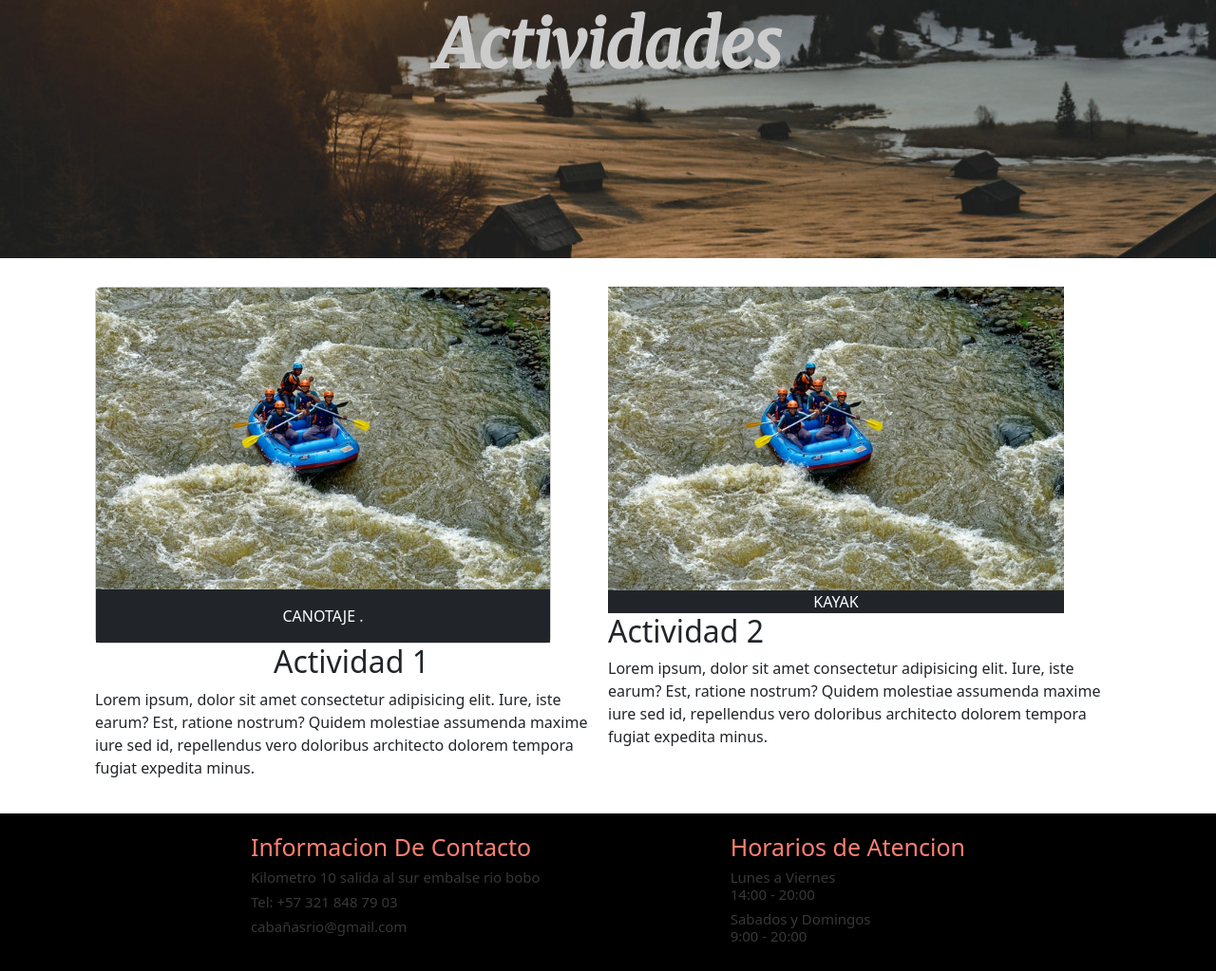
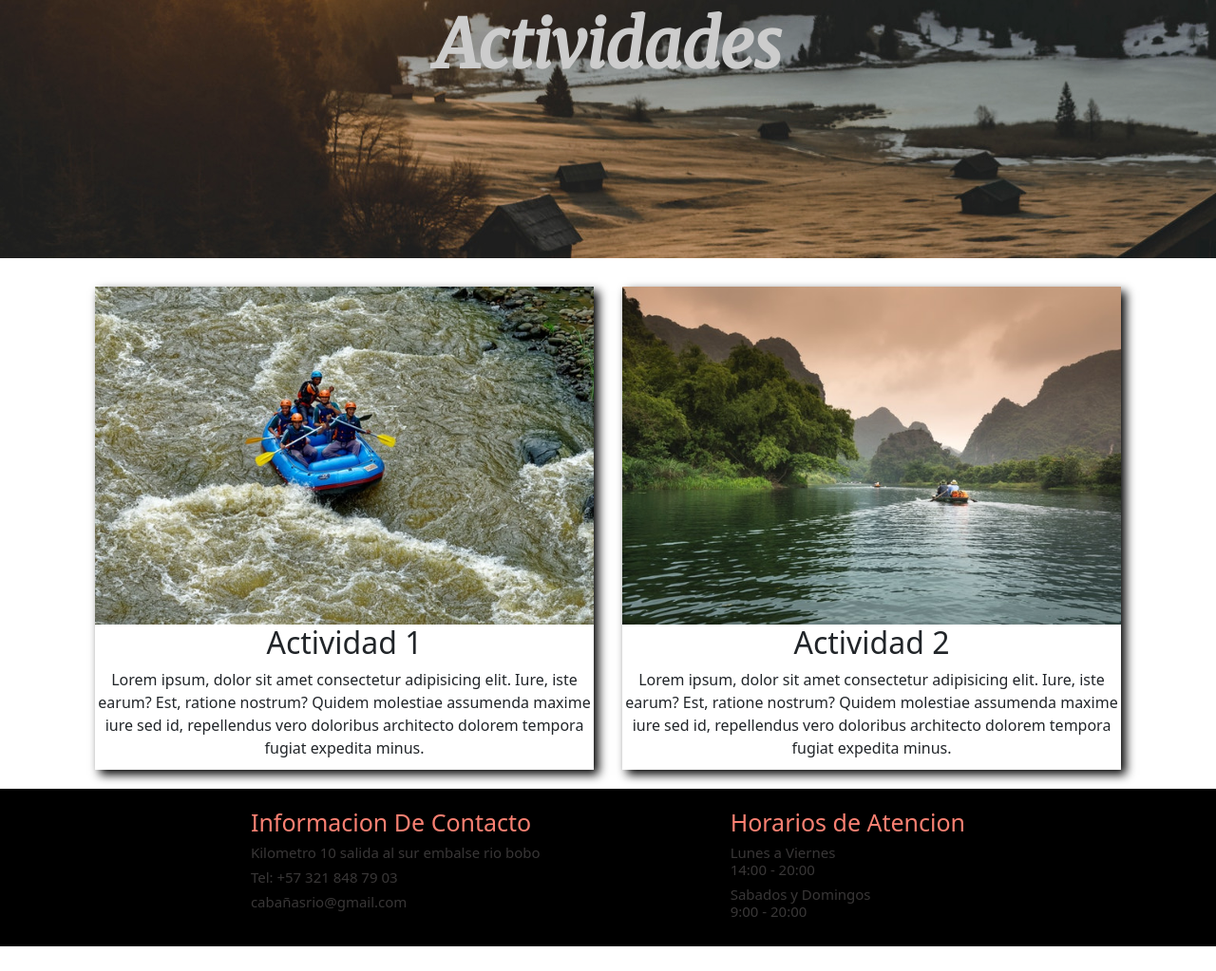
Before and after one commit to JohnCarlosTumal/desafio-sass, a website: page pages/actividades.html in a window 1280 px wide. Shown: the part 528-1551 px from the top of the page at 95% size. After the commit the page ends 1525 px from the top, so only its background shows below. Drawn offline with nearby package versions, Linux system fonts and the light colour scheme.

Commit message:
cards en actividades

```diff
--- a/pages/actividades.html
+++ b/pages/actividades.html
@@ -106,16 +106,13 @@
 
 
         <div class="cardPrimera">
-            <div class="card" style="width: 30rem;">
-                <img src="../img/pexels-tom-fisk-1732278.jpg" class="card-img-top" alt="...">
-                <div class="card-body bg-dark">
-                    <p class="card-text text-white text-center">CANOTAJE
-                        .</p>
-                </div>
+
+            <div class="actiUno">
+                <img src="../img/actividad1.jpg" alt="">
             </div>
 
+
             <div class="descripcion1">
-
                 <h2>Actividad 1</h2>
                 <p>
                     Lorem ipsum, dolor sit amet consectetur adipisicing elit. Iure, iste earum? Est, ratione
@@ -125,29 +122,19 @@
             </div>
         </div>
 
+       <div class="cardSegunda">
 
-
-
-
-       <div class="cardSegunda">
-            <div class="cardDos" style="width: 30rem;">
-                <img src="../img/pexels-tom-fisk-1732278.jpg" class="card-img-top" alt="...">
-                <div class="card-body bg-dark">
-                    <p class="card-text text-white text-center">
-                        KAYAK</p>
-                </div>
-            </div>
+        <div class="actiDos">
+            <img src="../img/actividad2.jpg" alt="">
+        </div>
 
             <div class="descripcion2">
-
                 <h2>Actividad 2</h2>
                 <p>
                     Lorem ipsum, dolor sit amet consectetur adipisicing elit. Iure, iste earum? Est, ratione
                     nostrum? Quidem molestiae assumenda maxime iure sed id, repellendus vero doloribus architecto dolorem
                     tempora fugiat expedita minus.
                 </p>
-
-
             </div>
        </div>
 
--- a/scss/utilities/_actividades.scss
+++ b/scss/utilities/_actividades.scss
@@ -1,25 +1,51 @@
-.mainActi{
-
-    display: flex;
-    .cardPrimera{
-        justify-content: center;
-
-        .card{
+/* ********* ACTIVIDADES *********************** */
 
 
-            .card-img-top{
-                justify-content: center;
-                align-items: center;
+.mainActi{
+    display: flex;
+    column-gap: 30px;
+
+
+    .cardPrimera{
+        box-shadow: 5px 5px 10px black;
+
+
+        .actiUno{
+            width: 100%;
+            height: 70%;
+
+            img{
+                width: 100%;
+                height: 100%;
             }
-
         }
 
         .descripcion1{
-
-            h2{
-                text-align: center;
-            }
+            text-align: center;
         }
     }
 
+    .cardSegunda{
+        box-shadow: 5px 5px 10px black;
+
+        .actiDos{
+            width: 100%;
+            height: 70%;
+
+            img{
+                width: 100%;
+                height: 100%;
+            }
+        }
+
+        .descripcion2{
+            text-align: center;
+        }
+
+
+
+    }
+
+
+
 }
```
Also changed, not shown: css/main.css, img/actividad1.jpg (renamed from img/pexels-tom-fisk-1732278.jpg), img/actividad2.jpg (added), img/comida1.jpg (renamed from img/pexels-jonathan-borba-2983101.jpg), img/comida2.jpg (renamed from img/pexels-nerfee-mirandilla-3186654.jpg).
